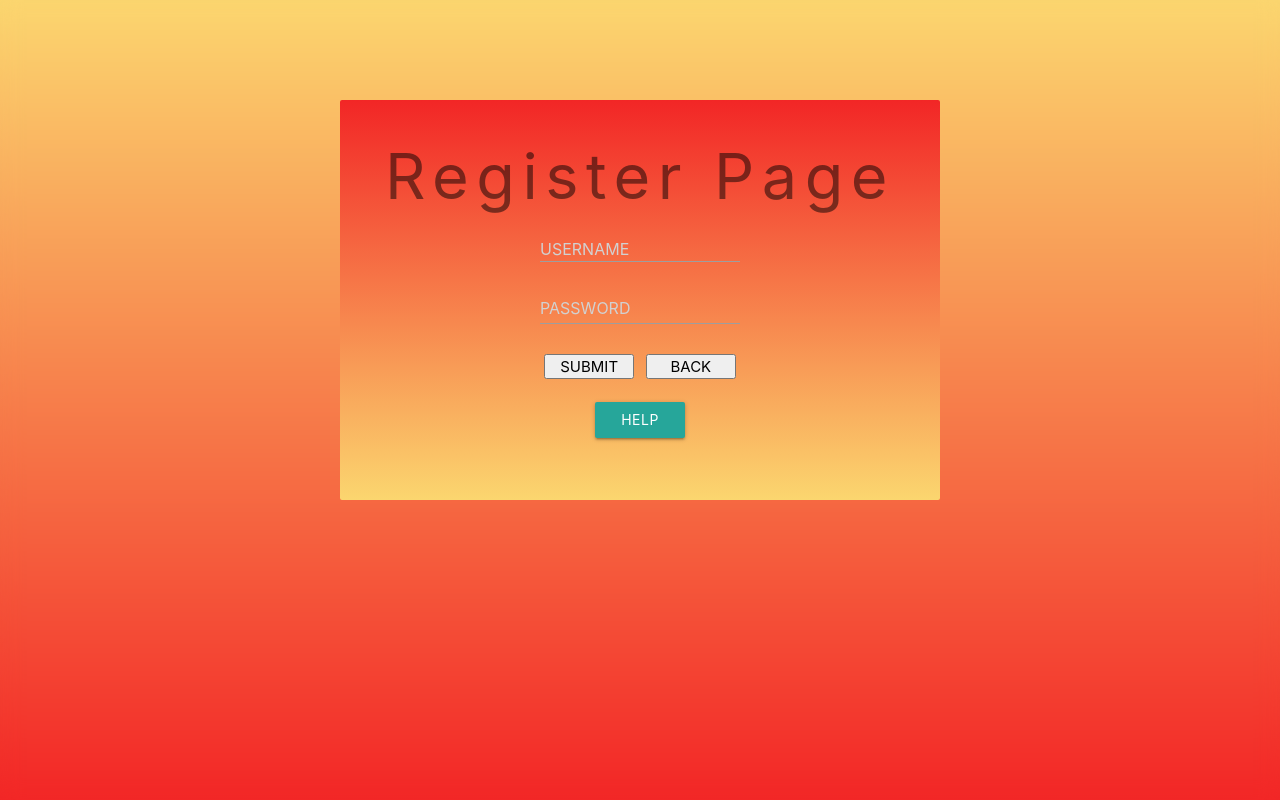
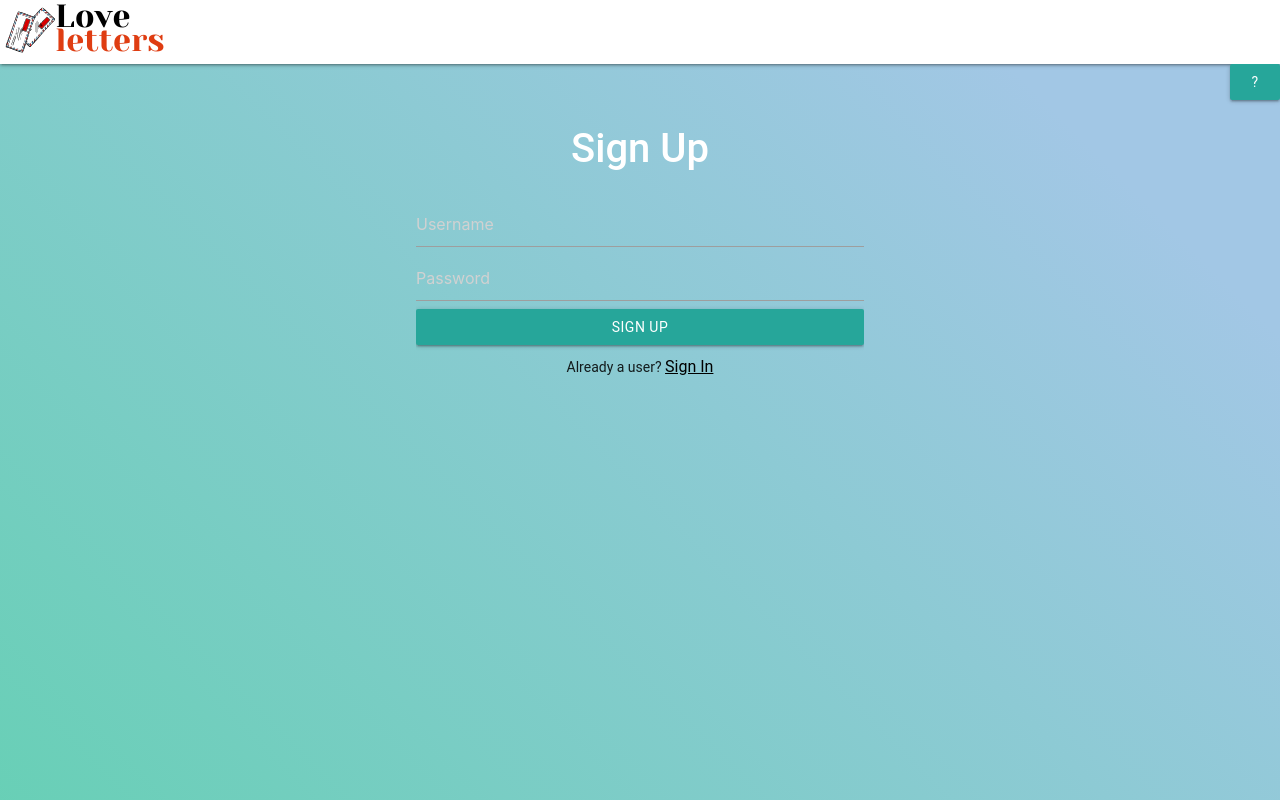
Before and after one commit to Leelaka/SIT725-assignment3, a website: page public/html/signup.html in a window 1280 px wide. Drawn offline with nearby package versions, Linux system fonts and the light colour scheme.

Commit message:
Merged nextBranch; The signup and login fixes

```diff
--- a/public/css/login.css
+++ b/public/css/login.css
@@ -10,7 +10,7 @@ body{
     display: flex;
     letter-spacing: .5em;
     top: 15%;
-    background: linear-gradient(to top,rgb(242, 38, 38),rgb(251, 214, 111));
+    background: linear-gradient(45deg, #49D49D 10%, #A2C7E5 90%);
     backdrop-filter: blur(10px);
 }
 
@@ -19,7 +19,7 @@ body{
     margin-top: 100px;
     width: 600px;
     height: 400px;
-    background:linear-gradient(to bottom,rgb(242, 38, 38),rgb(251, 214, 111));
+    background: linear-gradient(45deg, #49D49D 10%, #A2C7E5 90%);
     border-radius: 2px;
 }
 
--- a/public/css/signup.css
+++ b/public/css/signup.css
@@ -1,9 +1,153 @@
-a.u-btn
-{
-    background-color: #26a69a;
-    color: #ffffff;
+* {
+    margin: 0;
+    padding: 0;
+    box-sizing: border-box;
+}
+
+#logo_img{
+    width: 170px;;
+    height: 70px;
+    padding: 0px 0px 10px 10px;
+    margin: 0px;
+}
+
+body {
+    font-family: Roboto;
+    font-size: 14px;
+    background-size: 200% 100% !important;
+    animation: move 10s ease infinite;
+    transform: translate3d(0, 0, 0);
+    background: linear-gradient(45deg, #49D49D 10%, #A2C7E5 90%);
+    height: 100vh
+}
+
+.container {
+    width: 90%;
+    max-width: 340px;
+    margin: 10vh auto;
+}
+
+.header {
+    text-align: center;
+
 
 }
-a.u-btn:hover{
-    background-color: darkgray;
+.title {
+    font-size: 40px;
+    margin-bottom: -10px;
+    font-weight: 500;
+    color: white;
 }
+
+.form {
+    max-width: 50%;
+    margin: auto;
+    margin-top: 40px;
+    border-radius: 6px;
+    overflow: hidden;
+
+}
+
+.form--no {
+    animation: NO 1s ease-in-out;
+    opacity: 1;
+    transform: translate3d(0, 0, 0);
+}
+
+.input {
+    display: block;
+    width: 100%;
+    padding: 20px;
+    font-family: 14px;
+    -webkit-appearance: none;
+    border: 0;
+    outline: 0;
+    transition: 0.3s;
+
+}
+
+input:focus {
+    background: darken(#fff, 3%);
+}
+
+.btn {
+    display: block;
+    width: 100%;
+    padding: 20px;
+    font-family: Roboto;
+    -webkit-appearance: none;
+    outline: 0;
+    border: 0;
+    color: white;
+    background: #ABA194;
+    transition: 0.3s;
+    background-color: #26a69a;
+}
+
+.btn:hover {
+    background: #2bbbad;
+}
+
+@keyframes NO {
+  from, to {
+    -webkit-transform: translate3d(0, 0, 0);
+    transform: translate3d(0, 0, 0);
+  }
+
+  10%, 30%, 50%, 70%, 90% {
+    -webkit-transform: translate3d(-10px, 0, 0);
+    transform: translate3d(-10px, 0, 0);
+  }
+
+  20%, 40%, 60%, 80% {
+    -webkit-transform: translate3d(10px, 0, 0);
+    transform: translate3d(10px, 0, 0);
+  }
+}
+
+@keyframes arrive {
+    0% {
+        opacity: 0;
+        transform: translate3d(0, 50px, 0);
+    }
+
+    100% {
+        opacity: 1;
+        transform: translate3d(0, 0, 0);
+    }
+}
+
+@keyframes move {
+    0% {
+        background-position: 0 0
+    }
+
+    50% {
+        background-position: 100% 0
+    }
+
+    100% {
+        background-position: 0 0
+    }
+}
+
+.NewBtn {
+    text-decoration: underline;
+    text-align: center;
+    color: black;
+    font-size: 16px;
+}
+.help{
+    float: right;
+    width: 50px;
+}
+.text-center{
+    text-align: center;
+    padding-top: 10px;
+}
+a, button{
+    cursor: pointer;
+}
+.auto-width{
+    width:auto;
+}
--- a/public/html/signup.html
+++ b/public/html/signup.html
@@ -1,7 +1,6 @@
 <html>
     <head>
         <title>Sign up</title>
-        <link rel="stylesheet" type="text/css" href="../css/login.css">
         <link rel="stylesheet" type="text/css" href="../css/signup.css">
         <!-- Compiled and minified CSS -->
         <link rel="stylesheet" href="https://cdnjs.cloudflare.com/ajax/libs/materialize/1.0.0/css/materialize.min.css">
@@ -14,17 +13,39 @@
         <script src="../js/signup.js" ></script>
     </head>
     <body>
-     <!-- heading -->
-        <div id="container">
-        <h1>Register Page</h1>
-    <!--Input boxes and buttons-->
-        <input type="text" id="username" name="username" placeholder="USERNAME"><br><br>
-        <input type="text" id="password" name="password" placeholder="PASSWORD"><br><br>
-        <button type="button" onclick="submit()"> SUBMIT </button>
-        <button type="button" onclick="back()"> BACK </button>
-        <br><br>
-        <button data-target="help" class="btn modal-trigger"> HELP </button>
+    <!--NavBar-->
+    <nav>
+        <div class="nav-wrapper white">
+            <img class="brand_logo" src="/logo.png" alt="Loveletter_logo" />
         </div>
+      </nav>
+
+    <!--Registration form-->
+    <button data-target="help" class="help btn modal-trigger"> ? </button><br>
+    <div class= "container">
+
+        <header class="header">
+            <h1 class="title">Sign Up</h1>
+        </header>
+
+        <div class="form">
+            <div class="form_group">
+                <input class="input" type="text" id="username" name="username" placeholder="Username">
+            </div>
+            <div class="form_group">
+                <input class= "input" type="text" id="password" name="password" placeholder="Password">
+            </div>
+
+            <button class="btn" type="button" onclick="submit()"> Sign Up </button><br>
+
+
+            <div class="text-center">
+           Already a user? <a class="NewBtn" onclick="back()">Sign In</a>
+           </div>
+        </div>
+    </div>
+
+
     </body>
 </html>
 
@@ -32,13 +53,14 @@
 <div id="help" class="modal">
     <div class="modal-content">
         <h4>Account Requirements:</h4>
-        <p>1) A username must be between 6 to 15 characters.</p>
-        <p>2) A password must be between 10 to 24 characters.</p>
-        <p>3) A username must be unique.</p>
+        <ul>
+            <li>A username must be between 6 to 15 characters.</li>
+            <li>A password must be between 10 to 24 characters.</li>
+            <li>Do not use your name as the username and/or password</li>
+
+        </ul>
     </div>
     <div class="modal-footer">
-
-        <a href="#!" class="u-btn modal-close waves-effect waves-green btn-flat">Understand</a>
-
+        <a href="#!" class="btn auto-width modal-close waves-effect waves-green">Got it</a>
     </div>
 </div>
```
Also changed, not shown: public/index.html (+1 -1 lines), public/Logo.png (added).
